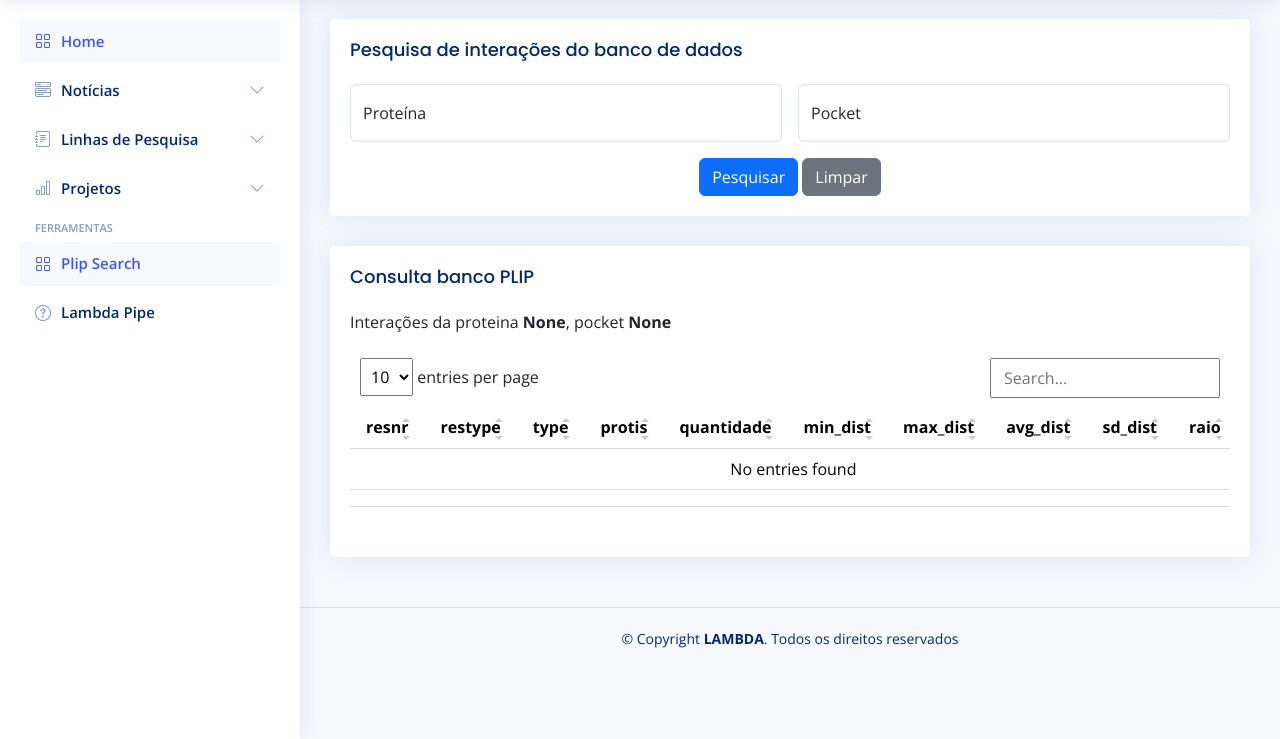
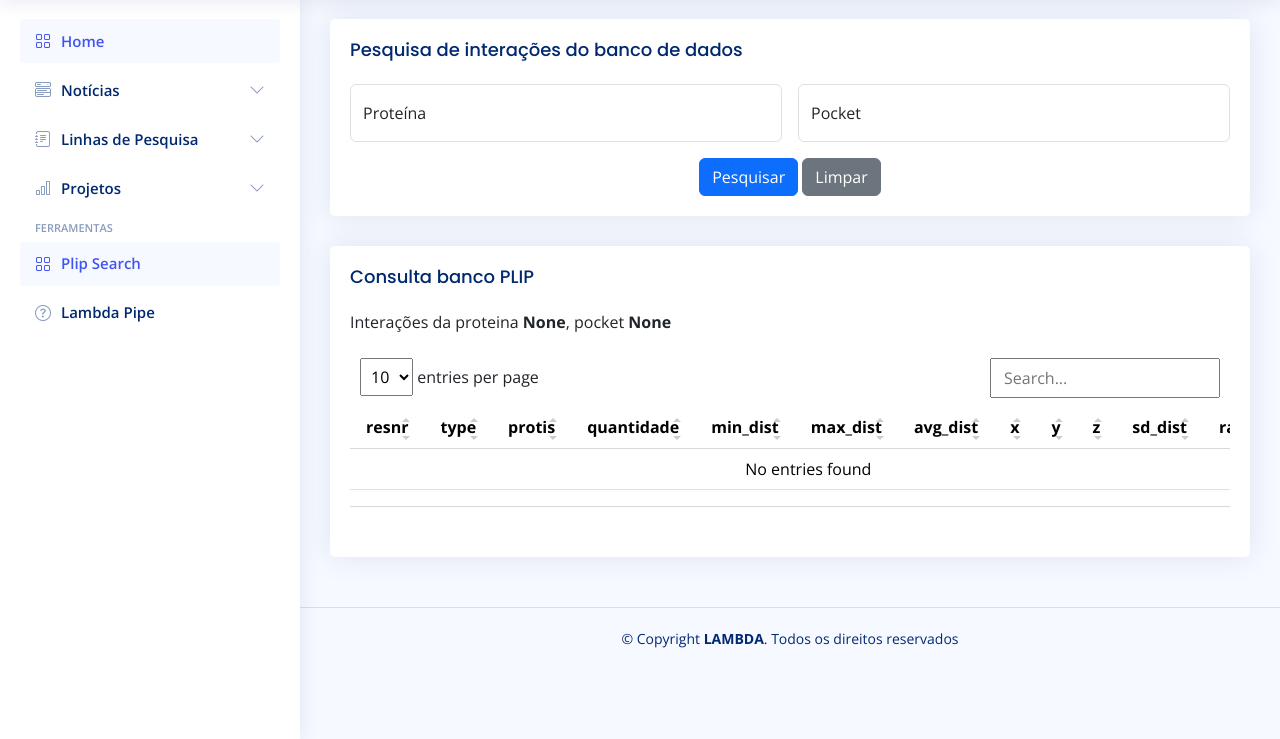
Before and after one commit to xxtucamarxx/lambda-web-project, a Django app: page /plip in a window 1280 px wide. Shown: the part 61-800 px from the top of the page. Run offline with Django 4.2, Linux system fonts and the light colour scheme; some libraries are stand-ins or nearby versions.

Commit message:
add x, y, z fields to plip_list.html

```diff
--- a/lambda_project/templates/plip_list.html
+++ b/lambda_project/templates/plip_list.html
@@ -44,13 +44,15 @@
                 <thead>
                   <tr>
                     <th scope="col">resnr</th>
-                    <th scope="col">restype</th>
                     <th scope="col">type</th>
                     <th scope="col">protis</th>
                     <th scope="col">quantidade</th>
                     <th scope="col">min_dist</th>
                     <th scope="col">max_dist</th>
                     <th scope="col">avg_dist</th>
+                    <th scope="col">x</th>
+                    <th scope="col">y</th>
+                    <th scope="col">z</th>
                     <th scope="col">sd_dist</th>
                     <th scope="col">raio</th>
                   </tr>
@@ -58,16 +60,18 @@
                 <tbody>
                   {% for interaction in interactions %}
                   <tr>
-                    <td>{{ interaction.resnr }}{{ interaction.reschain }}</td>
-                    <td>{{ interaction.restype }}</td>
+                    <td>{{ interaction.resnr }}{{ interaction.reschain }}{{ interaction.restype }}</td>
                     <td>{{ interaction.type }}</td>
                     <td>{{ interaction.protis }}</td>
-                    <td>{{ interaction.quantidade|floatformat:3 }}</td>
-                    <td>{{ interaction.min_dist|floatformat:3 }}</td>
-                    <td>{{ interaction.max_dist|floatformat:3 }}</td>
-                    <td>{{ interaction.avg_dist|floatformat:3 }}</td>
-                    <td>{{ interaction.sd_dist|floatformat:3 }}</td>
-                    <td>{{ interaction.raio|floatformat:3 }}</td>
+                    <td align="right">{{ interaction.quantidade }}</td>
+                    <td align="right">{{ interaction.min_dist|floatformat:3 }}</td>
+                    <td align="right">{{ interaction.max_dist|floatformat:3 }}</td>
+                    <td align="right">{{ interaction.avg_dist|floatformat:3 }}</td>
+                    <td align="right">{{ interaction.x|floatformat:3 }}</td>
+                    <td align="right">{{ interaction.y|floatformat:3 }}</td>
+                    <td align="right">{{ interaction.z|floatformat:3 }}</td>
+                    <td align="right">{{ interaction.sd_dist|floatformat:3 }}</td>
+                    <td align="right">{{ interaction.raio|floatformat:3 }}</td>
                   </tr>
                   {% endfor %}
                 </tbody>
```
